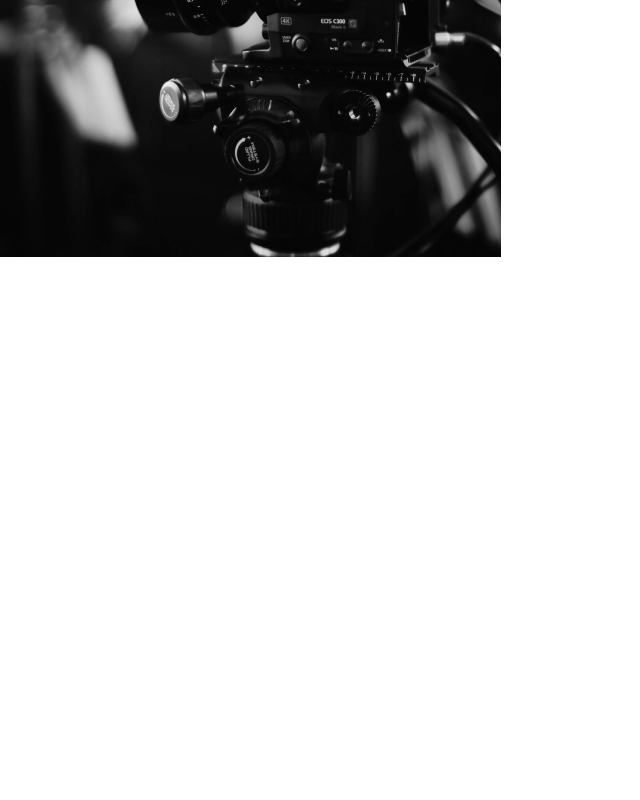
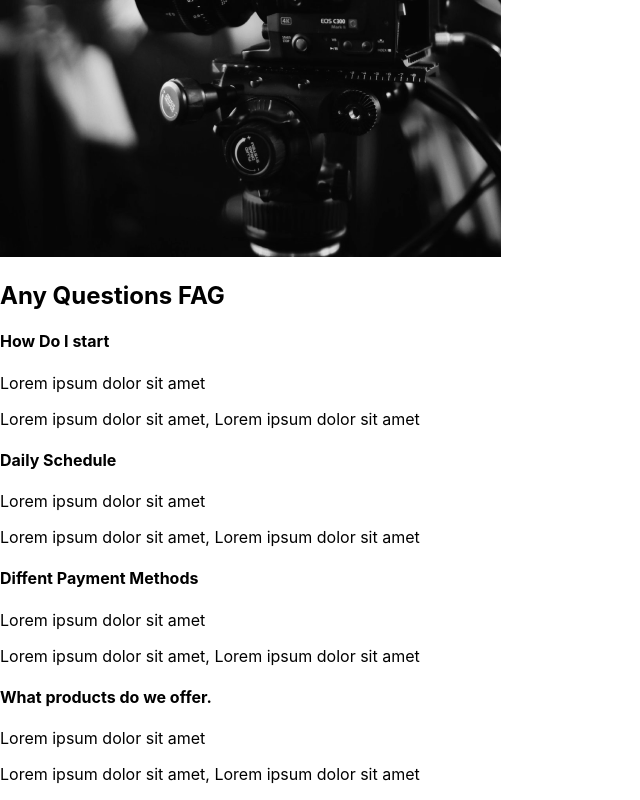
Before and after one commit to Mankge/capture-build, a React (Create React App) app: page / in a window 1280 px wide. Shown: the part 2161-2961 px from the top of the page, without its empty margins (0-640 px from the left). Before the commit the page ends 2422 px from the top, so only its background shows below. Built offline with nearby package versions, Linux system fonts and the light colour scheme.

Commit message:
FAQ section

```diff
--- /dev/null
+++ b/src/components/FaqSection.js
@@ -0,0 +1,39 @@
+const FaqSection = () => {
+  return (
+    <div className="faq">
+      <h2>
+        Any Questions <span>FAG</span>
+      </h2>
+      <div className="question">
+        <h4>How Do I start</h4>
+        <div className="answer">
+          <p>Lorem ipsum dolor sit amet</p>
+          <p>Lorem ipsum dolor sit amet, Lorem ipsum dolor sit amet</p>
+        </div>
+      </div>
+      <div className="question">
+        <h4>Daily Schedule</h4>
+        <div className="answer">
+          <p>Lorem ipsum dolor sit amet</p>
+          <p>Lorem ipsum dolor sit amet, Lorem ipsum dolor sit amet</p>
+        </div>
+      </div>
+      <div className="question">
+        <h4>Diffent Payment Methods</h4>
+        <div className="answer">
+          <p>Lorem ipsum dolor sit amet</p>
+          <p>Lorem ipsum dolor sit amet, Lorem ipsum dolor sit amet</p>
+        </div>
+      </div>
+      <div className="question">
+        <h4>What products do we offer.</h4>
+        <div className="answer">
+          <p>Lorem ipsum dolor sit amet</p>
+          <p>Lorem ipsum dolor sit amet, Lorem ipsum dolor sit amet</p>
+        </div>
+      </div>
+    </div>
+  );
+};
+
+export default FaqSection;
--- a/src/pages/AboutUs.js
+++ b/src/pages/AboutUs.js
@@ -1,11 +1,13 @@
 import AboutSection from "../components/AboutSection";
 import ServicesSection from "../components/ServicesSection";
+import FaqSection from "../components/FaqSection";
 
 const AboutUs = () => {
   return (
     <div>
       <AboutSection />
       <ServicesSection />
+      <FaqSection />
     </div>
   );
 };
```
